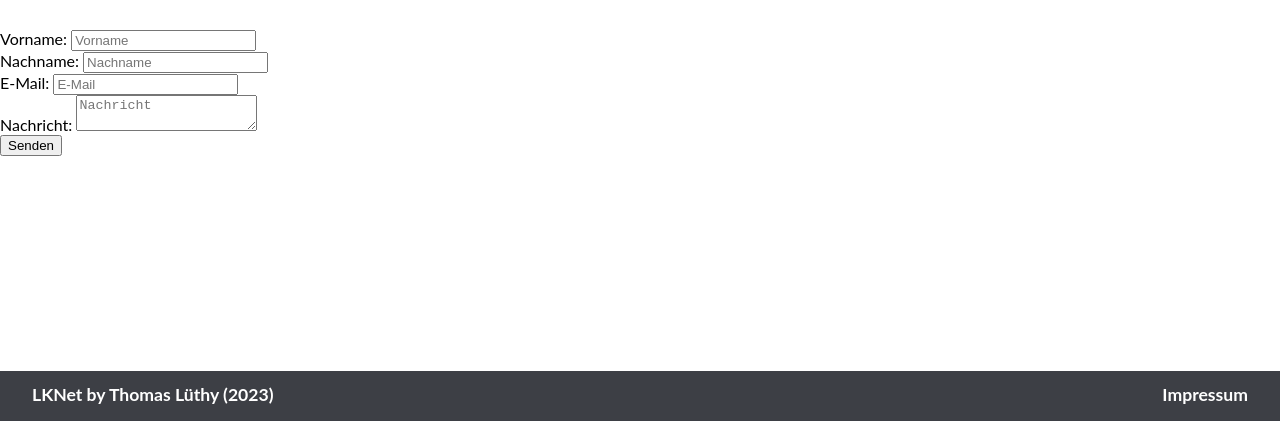
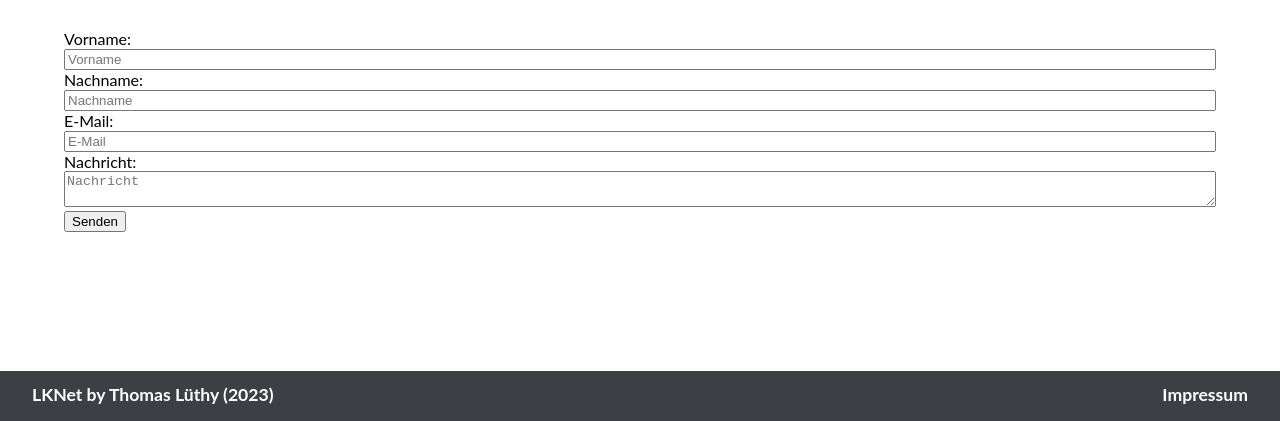
Before and after one commit to Orxolot/Internetdienste, a plain HTML site: page bestellung.html in a window 1280 px wide. Shown: the part 379-800 px from the top of the page. Drawn offline with Linux system fonts and the light colour scheme.

Commit message:
Update styles.css
Skyling begonnen, jedoch nich völlig Arsch!

```diff
--- a/src/css/styles.css
+++ b/src/css/styles.css
@@ -7,7 +7,6 @@ Rot:            #A62C21
 */
 
 /* Global */
-
 html {
     font-size: 16px;
 }
@@ -22,7 +21,6 @@ body {
 }
 
 /* Generelles */
-
 .clearfix::after {
     content: "";
     display: block;
@@ -99,7 +97,6 @@ body {
 }
 
 /* Navigationsleiste (Mobile) */
-
 .mobile-nav-button {
     color: #FFF;
     float: right;
@@ -220,8 +217,8 @@ body {
     height: 2.5rem;
     font-size: 1rem;
 }
+
 /* Header */
-
 .header-banner {
     width: 100%;
     height: 0;
@@ -238,7 +235,30 @@ body {
     background-size: contain;
 }
 
-/* Inhalt */
+/* Bestellung */
+#bestellung-formular input,
+#bestellung-formular textarea {
+    width: 100%;
+}
+
+#bestellung-formular {
+    width: 80%;
+    margin-left: auto;
+    margin-right: auto;
+    margin-bottom: 2rem;
+}
+
+@media (max-width: 1366px) {
+    #bestellung-formular {
+        width: 90%;
+    }
+}
+
+@media (max-width: 1024px) {
+    #bestellung-formular {
+        width: 100%;
+    }
+}
 
 
 /* Fusszeile */
```
